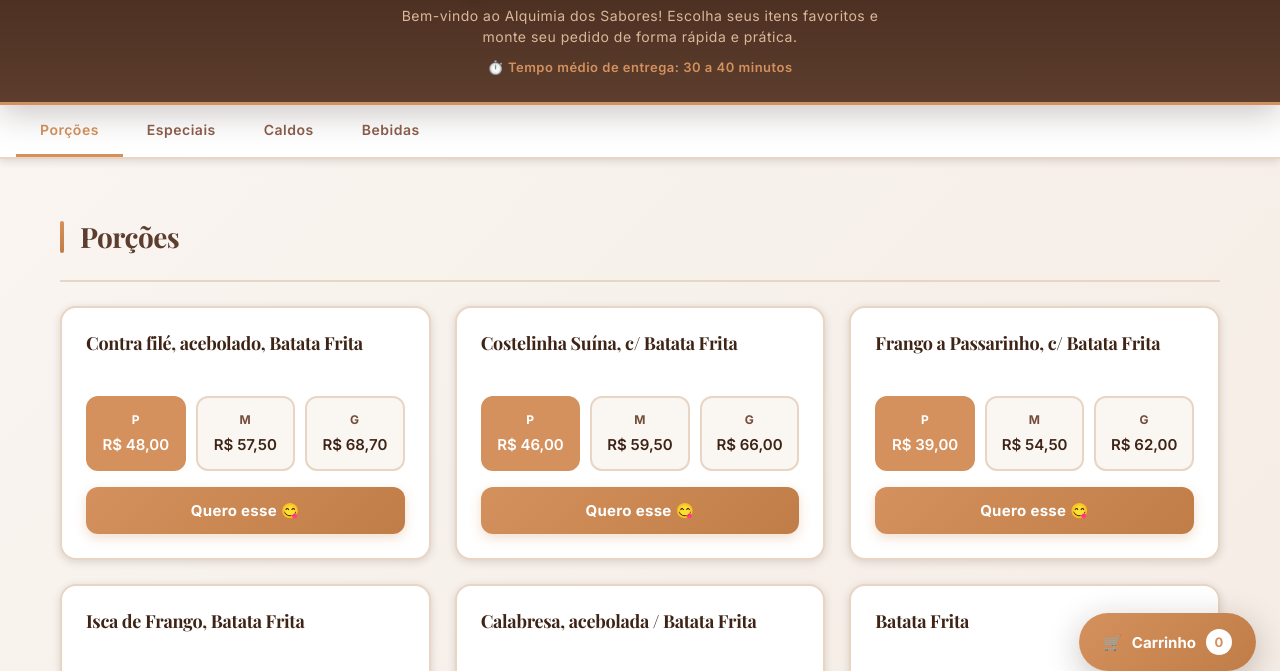
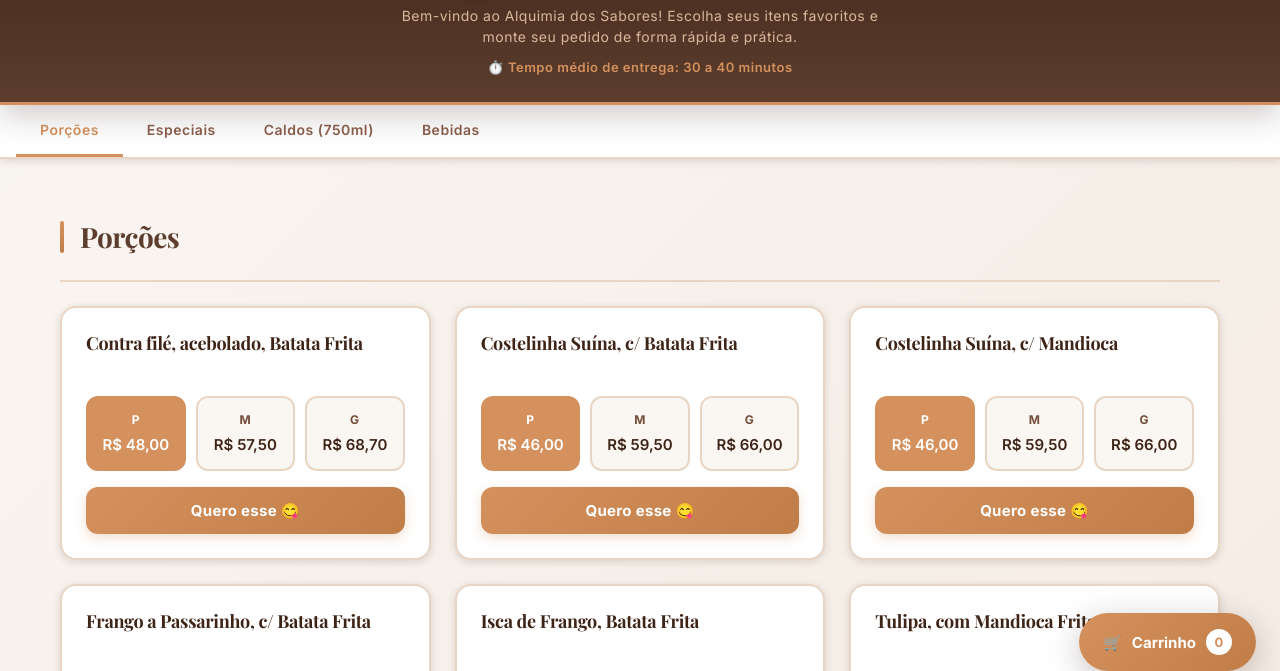
Before and after one commit to ryanwilson1/cardapioalquimia, a plain HTML site: page index.html in a window 1280 px wide. Shown: the part 105-776 px from the top of the page. Drawn offline with nearby package versions, Linux system fonts and the light colour scheme.

Commit message:
Update index.html

```diff
--- a/index.html
+++ b/index.html
@@ -1107,47 +1107,51 @@
 // ══════════════════════════════════════════════════════════════
 const CARDAPIO = {
   'Porções': [
-    { nome: 'Contra filé, acebolado, Batata Frita',       tamanhos: { P: 48.00, M: 57.50, G: 68.70 } },
-    { nome: 'Costelinha Suína, c/ Batata Frita',          tamanhos: { P: 46.00, M: 59.50, G: 66.00 } },
-    { nome: 'Frango a Passarinho, c/ Batata Frita',       tamanhos: { P: 39.00, M: 54.50, G: 62.00 } },
-    { nome: 'Isca de Frango, Batata Frita',               tamanhos: { P: 36.00, M: 46.90, G: 58.30 } },
-    { nome: 'Calabresa, acebolada / Batata Frita',        tamanhos: { P: 29.00, M: 39.90, G: 44.50 } },
-    { nome: 'Batata Frita',                               tamanhos: { P: 20.50, M: 26.90, G: 35.50 } },
+    { nome: 'Contra filé, acebolado, Batata Frita',     tamanhos: { P: 48.00, M: 57.50, G: 68.70 } },
+    { nome: 'Costelinha Suína, c/ Batata Frita',        tamanhos: { P: 46.00, M: 59.50, G: 66.00 } },
+    { nome: 'Costelinha Suína, c/ Mandioca',            tamanhos: { P: 46.00, M: 59.50, G: 66.00 } },
+    { nome: 'Frango a Passarinho, c/ Batata Frita',     tamanhos: { P: 39.00, M: 54.50, G: 62.00 } },
+    { nome: 'Isca de Frango, Batata Frita',             tamanhos: { P: 36.00, M: 46.90, G: 58.30 } },
+    { nome: 'Tulipa, com Mandioca Frita',               tamanhos: { P: 45.00, M: 57.90, G: 64.90 } },
+    { nome: 'Calabresa, acebolada / Batata Frita',      tamanhos: { P: 29.00, M: 39.90, G: 44.50 } },
+    { nome: 'Batata Frita',                             tamanhos: { P: 20.50, M: 26.90, G: 35.50 } },
     { nome: 'Batata Frita / bacon / cheddar / Calabresa', tamanhos: { P: 39.00, M: 49.90, G: 58.00 } },
-    { nome: 'Mandioca Frita',                             tamanhos: { P: 26.00, M: 38.60, G: 48.00 } },
-    { nome: 'Isca de Tilápia',                            tamanhos: { P: 42.00, M: 53.50 } },
-    { nome: 'Tilápia Assada (pedido antecipado)',          tamanhos: { M: 51.00, G: 63.60 } },
+    { nome: 'Mandioca Frita',                           tamanhos: { P: 26.00, M: 38.60, G: 48.00 } },
+    { nome: 'Isca de Tilápia',                          tamanhos: { P: 42.00, M: 53.50 } },
+    { nome: 'Tilápia Assada (pedido antecipado)',        tamanhos: { M: 51.00, G: 63.60 } },
   ],
 
   'Especiais': [
+    // Itens movidos das Porções conforme solicitação
+    // Barcas grandes
     {
       nome: 'Barca Especial do Alquimia — contra filé acebolado, costelinha suína, tulipa, calabresa, isca de peixe, batata frita, mandioca, azeitonas e pimenta biquinho',
       preco: 130.00
     },
+    {
+      nome: 'Barca de Frios — muçarela, presunto, mortadela, salsicha, salame, azeitonas',
+      preco: 110.00
+    },
   ],
 
-  'Caldos': [
-    { nome: 'Caldo de Mocotó',                                     preco: 32.00 },
-    { nome: 'Caldo de Feijão com Bacon',                           preco: 29.50 },
-    { nome: 'Caldo de Vaca Atolada',                               preco: 32.00 },
-    { nome: 'Caldo Verde',                                         preco: 30.00 },
-    { nome: 'Caldo de Mandioca / Bacon / Calabresa',               preco: 32.00 },
-    { nome: 'Caldo de Quenga',                                     preco: 32.00 },
-    { nome: 'Moela ao Molho',                                      preco: 34.00 },
-    { nome: 'Caldo de Mandioquinha',                               preco: 30.00 },
-    { nome: 'Caldo de Peixe',                                      preco: 34.00 },
-    { nome: 'Caldo de Periquete (Abóbora, Requeijão e Mussarela)', preco: 34.00 },
-    { nome: 'Caldo de Abóbora com Carne Seca',                     preco: 34.00 },
-    { nome: 'Caldo de Legumes com Cubos de Carne',                 preco: 34.00 },
-    { nome: 'Caranguejos',                                         preco: 0, obs: 'Consulte o valor' },
+  'Caldos (750ml)': [
+    { nome: 'Caldo de Mocotó',                           preco: 29.00 },
+    { nome: 'Caldo de Feijão com Bacon',                 preco: 28.30 },
+    { nome: 'Caldo de Vaca Atolada',                     preco: 32.00 },
+    { nome: 'Caldo Verde',                               preco: 27.60 },
+    { nome: 'Caldo de Mandioca / Bacon / Calabresa',     preco: 29.00 },
+    { nome: 'Caldo de Quenga',                           preco: 29.50 },
+    { nome: 'Caldo de Peixe',                            preco: 26.00 },
+    { nome: 'Caldo de Piriguete (Abóbora, Requeijão e Mussarela)', preco: 34.00 },
+    { nome: 'Caldo de Abóbora com Carne Seca',           preco: 34.00 },
   ],
 
   'Bebidas': [
-    { nome: 'Sucos Naturais',   preco: 0, obs: 'Consulte disponibilidade' },
-    { nome: 'Sucos Lata',       preco: 0, obs: 'Consulte valor' },
-    { nome: 'Refrigerantes',    preco: 0, obs: 'Consulte valor' },
-    { nome: 'Cervejas',         preco: 0, obs: 'Consulte valor' },
-    { nome: 'Vinho',            preco: 0, obs: 'Consulte valor' },
+    { nome: 'Sucos Naturais',       preco: 0,    obs: 'Consulte disponibilidade' },
+    { nome: 'Sucos Lata',           preco: 0,    obs: 'Consulte valor' },
+    { nome: 'Refrigerantes',        preco: 0,    obs: 'Consulte valor' },
+    { nome: 'Cervejas',             preco: 0,    obs: 'Consulte valor' },
+    { nome: 'Vinho',                preco: 0,    obs: 'Consulte valor' },
   ],
 };
 
```
